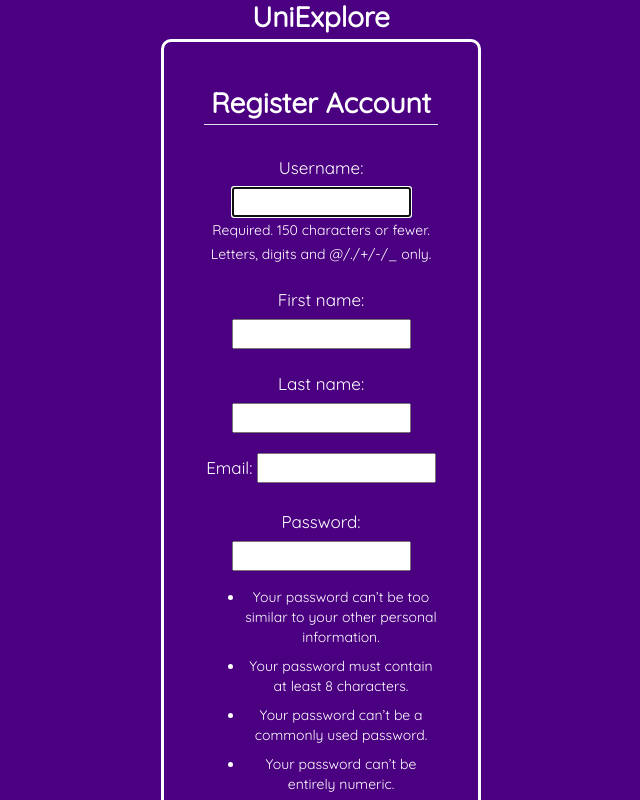
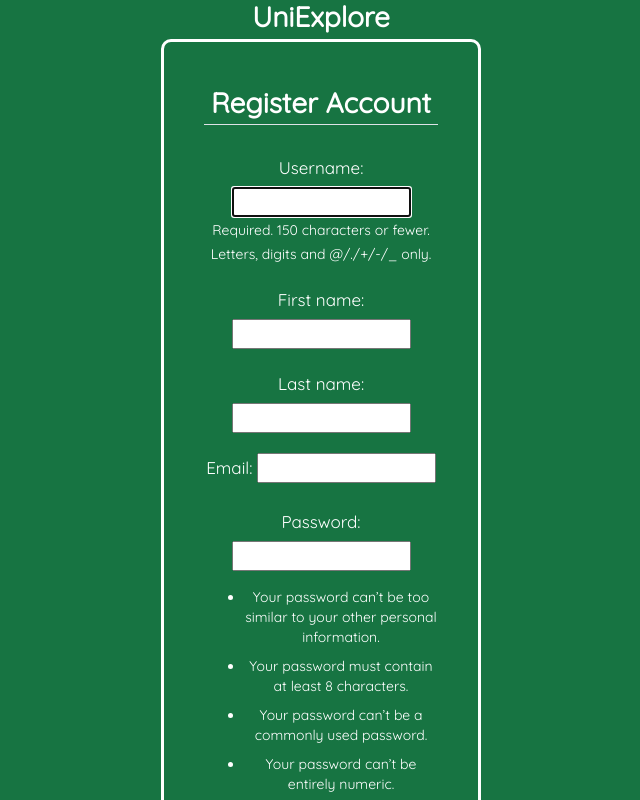
Before and after one commit to kfb19/group-software-project, a Django app: page /register/ in a window 1280 px wide. Shown: the whole page, without its empty margins (319-959 px from the left). Run offline with Django 4.2, Linux system fonts and the light colour scheme; parts of the project's set-up code (start-up, migrations or seed data) failed here and were passed over; some libraries are stand-ins or nearby versions.

Commit message:
Update StyleSheet.css

```diff
--- a/UniExplore/static/StyleSheet.css
+++ b/UniExplore/static/StyleSheet.css
@@ -16,8 +16,8 @@ default colours:
 @import url('https://fonts.googleapis.com/css?family=Quicksand');
 
 :root{
-    --dark-color:#4B0082;
-    --light-color: #DDA0DD;
+    --dark-color: #177442;
+    --light-color: #BBEBA6;
 }
 
 *, body {
```
